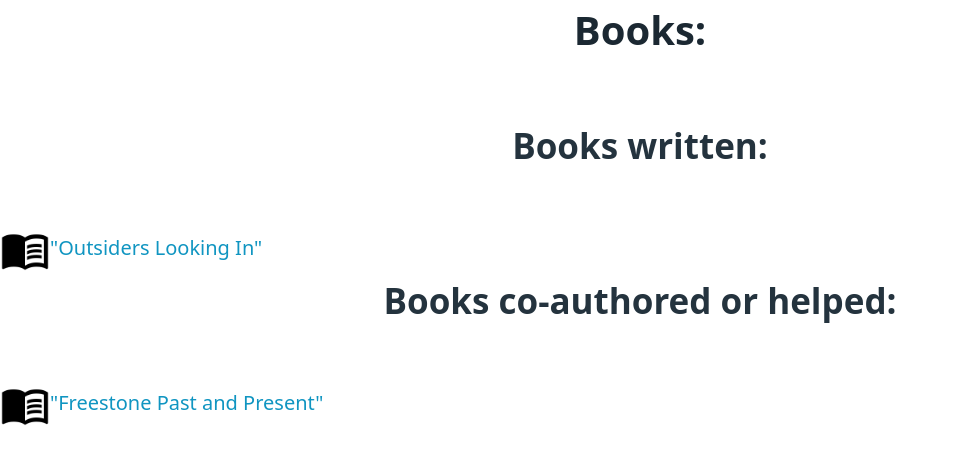
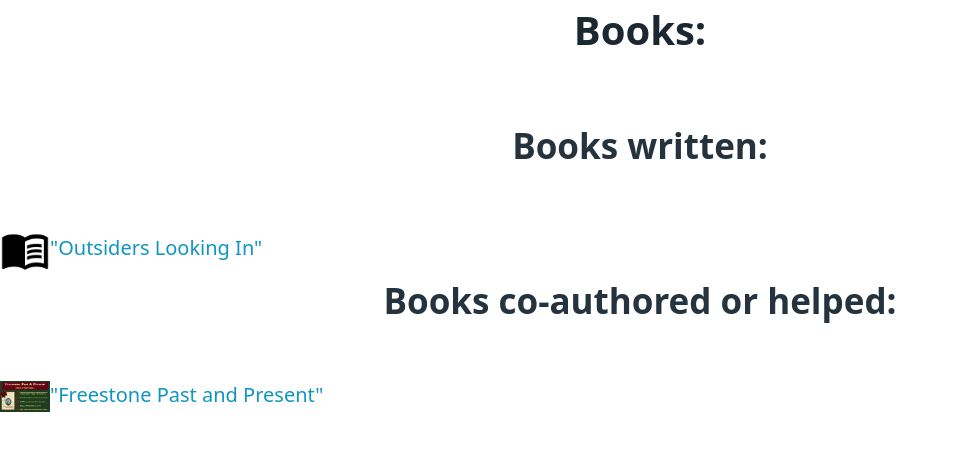
Before and after one commit to ericwood8/ericwood8.github.io, a plain HTML site: page books.html in a window 1280 px wide. Shown: the whole page, without its empty margins (0-958 px from the left). Drawn offline with Linux system fonts and the light colour scheme.

Commit message:
Book Cover image added

```diff
--- a/books.html
+++ b/books.html
@@ -18,6 +18,6 @@
     <img src="IMG/OpenBook.png" alt="Open Book icon" height="50" width="50"/><a href="http://www.usgwarchives.net/tx/freestone/history/books/fcnews.htm">"Outsiders Looking In"</a><br>
 
     <h2 align="center">Books co-authored or helped:</h2>
-    <img src="IMG/OpenBook.png" alt="Open Book icon" height="50" width="50"/><a href="http://www.usgwarchives.net/tx/freestone/booksign.htm">"Freestone Past and Present"</a><br>
+    <img src="IMG/FreestonePastAndFuture.jpg" alt="Book cover2" height="50" width="50"/><a href="http://www.usgwarchives.net/tx/freestone/booksign.htm">"Freestone Past and Present"</a><br>
 </body>
 </html>
```
Also changed, not shown: IMG/FreestonePastAndFuture.jpg (added).
